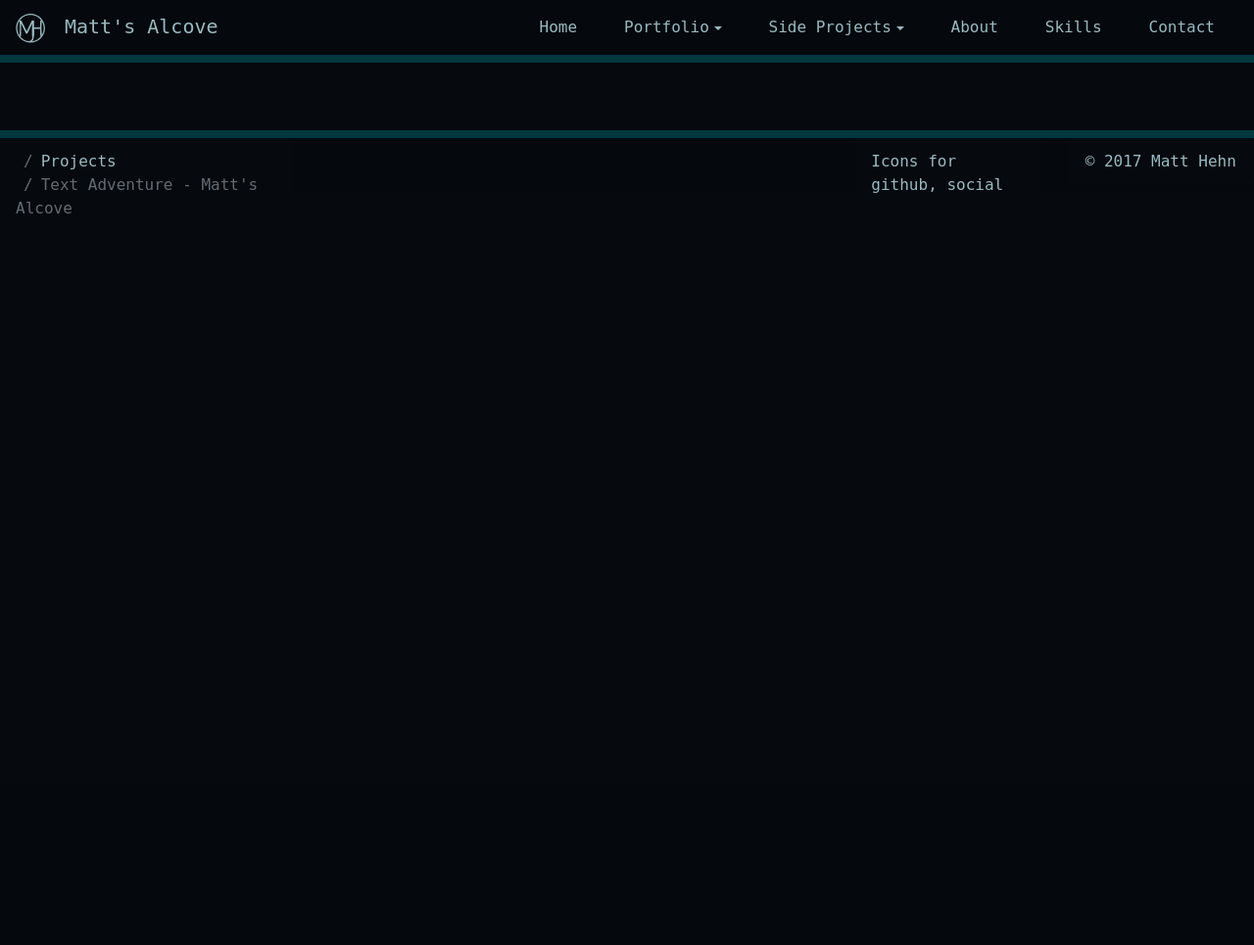
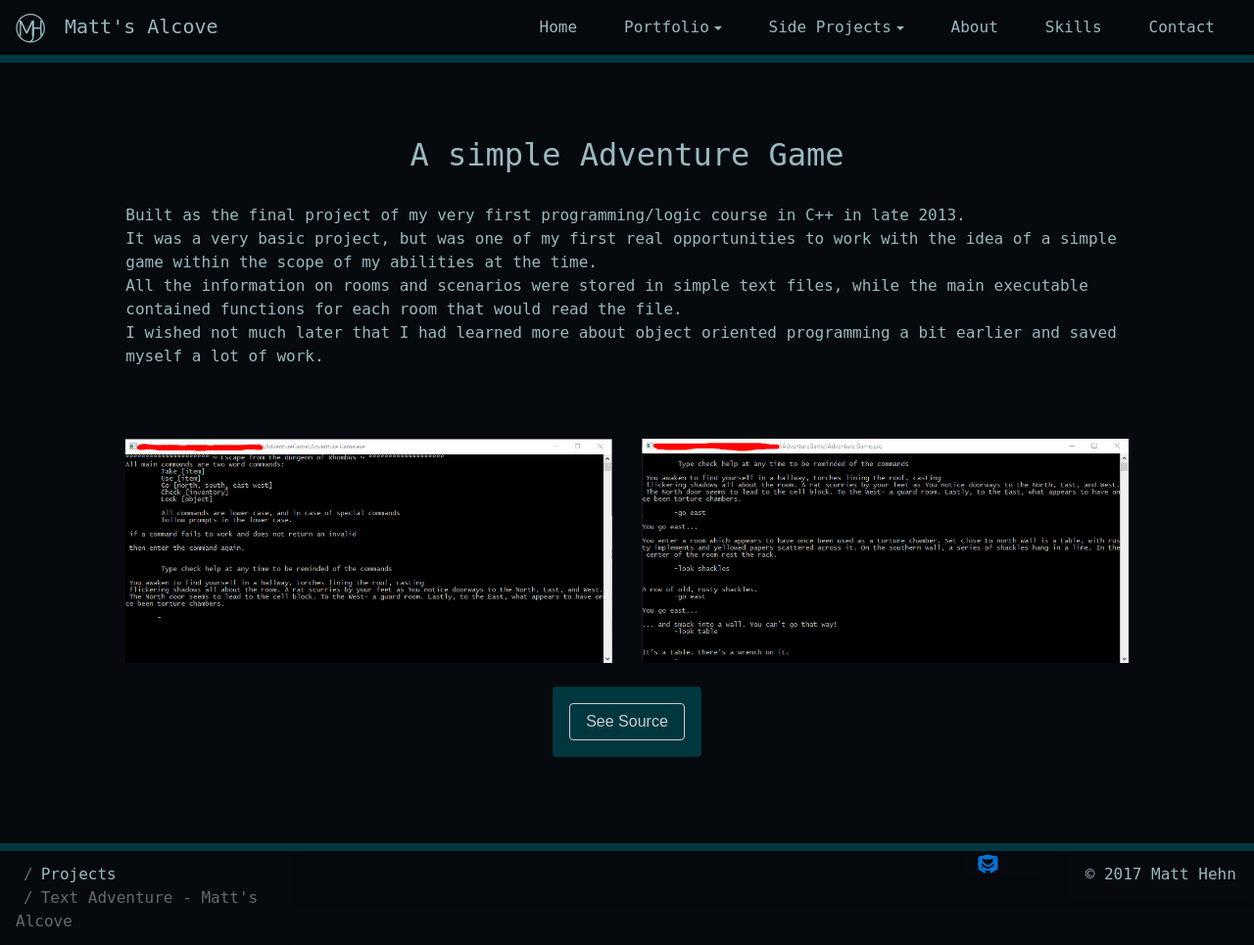
Before and after one commit to mjhehn/website, a PHP site: page /Projects/AdventureGame.php in a window 1280 px wide. Shown: the whole page at 98% size. Before the commit the page ends 218 px from the top, so only its background shows below. Run offline with PHP 8.4, Linux system fonts and the light colour scheme; some libraries are stand-ins or nearby versions; some web fonts are replaced.

Commit message:
Added buttons to the footer for github/email, built adventuregame page and overall project template

```diff
--- a/Projects/AdventureGame.php
+++ b/Projects/AdventureGame.php
@@ -3,6 +3,33 @@ $pageName="Text Adventure - Matt's Alcove ";
 include('../common/header.php');
 ?>
 
+<div class="row" style="margin: .5em; text-align: center;">
+        <div class="col-md-10 offset-md-1 flex-md-last flex-xs-first">
+            <br><br><br><h2>A simple Adventure Game</h2><br>
+            <p style="text-align: left">
+                Built as the final project of my very first programming/logic course in C++ in late 2013.
+                <br>It was a very basic project, but was one of my first real opportunities to work with the idea of a simple game within the scope of my abilities at the time.
+                <br>All the information on rooms and scenarios were stored in simple text files, while the main executable contained functions for each room that would read the file.
+                <br>I wished not much later that I had learned more about object oriented programming a bit earlier and saved myself a lot of work.
+                <br><br>
+            </p>
+        </div>
+</div>
+<div class="row" style="margin: .5em; text-align: center;">
+    <div class="offset-md-1 col-md-5">
+        <br><img class="img-fluid" src="AdvGame1.png" alt="The start of the adventure">
+    </div>
+    <div class="col-md-5">
+        <br><img class="img-fluid" src="AdvGame2.png" alt="The basic interaction of the game">
+    </div>
+</div>
+
+<div class="row justify-content-center">
+    <div class="card card-inverse">
+        <button type="button" class="btn btn-outline-secondary">See Source</button>
+    </div>
+</div>
+
 
 <?php
 include('../common/footer.php');
--- a/common/footer.php
+++ b/common/footer.php
@@ -18,11 +18,15 @@
           ?>
     </ol>
   </div>
-    <div class="offset-sm-5 col-sm-2">
-    <ol class="breadcrumb">Icons for github, social</ol>
+
+  <div class="offset-sm-6 col-sm-1">
+    <ol class="breadcrumb">
+      <a href="mailto:arsene@protonmail.com" alt="Email Matt"><i class="fa fa-envelope-o fa-lg" aria-hidden="true"></i></a>
+      <a href="https://github.com/mjhehn" alt="Matt's Github"><i class="fa fa-github fa-lg" aria-hidden="true" ></i></a>
   </div>
   <div class="col-sm-2">
-    <ol class="breadcrumb">&copy; 2017 Matt Hehn</ol>
+    <ol class="breadcrumb">
+     &copy; 2017 Matt Hehn</ol>
   </div>
 
 </div>
--- a/common/header.php
+++ b/common/header.php
@@ -11,6 +11,7 @@
         <script src="https://cdnjs.cloudflare.com/ajax/libs/tether/1.4.0/js/tether.min.js" integrity="sha384-DztdAPBWPRXSA/3eYEEUWrWCy7G5KFbe8fFjk5JAIxUYHKkDx6Qin1DkWx51bBrb" crossorigin="anonymous"></script>
         <script src="https://maxcdn.bootstrapcdn.com/bootstrap/4.0.0-alpha.6/js/bootstrap.min.js" integrity="sha384-vBWWzlZJ8ea9aCX4pEW3rVHjgjt7zpkNpZk+02D9phzyeVkE+jo0ieGizqPLForn" crossorigin="anonymous"></script>
         <link href="https://fonts.googleapis.com/css?family=PT+Mono" rel="stylesheet">
+        <script src="https://use.fontawesome.com/a88a72f9af.js"></script>
         <?php
         $path = "http://192.168.0.17/MJHWebsite/";
         $css = $path.'assets/css/custom.css';
```
Also changed, not shown: index.php (+9 -6 lines), Projects/AdvGame1.png (added), Projects/AdvGame2.png (added), Projects/ajaxingred.PNG (added), Projects/ajaxlist.PNG (added), Projects/fedrlist.PNG (added), Projects/fedrsite.PNG (added), 1 other file.
